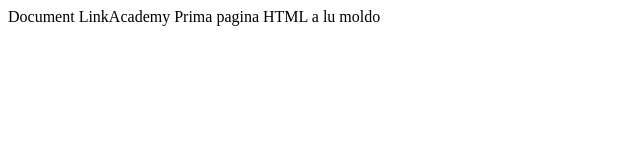
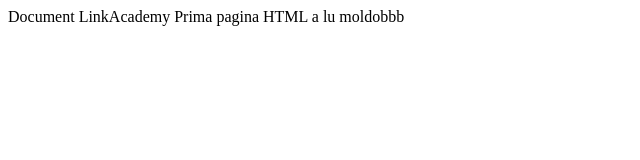
Before and after one commit to madamoldoveanu/html2324, a plain HTML site: page curs1/ap1_1.html in a window 1280 px wide. Shown: the full height of the page, 0-640 px from the left. Drawn offline with Linux system fonts and the light colour scheme.

Commit message:
Update ap1_1.html

```diff
--- a/curs1/ap1_1.html
+++ b/curs1/ap1_1.html
@@ -5,6 +5,6 @@
     <title>Document LinkAcademy</title>
     </head>
     <body>
-        Prima pagina HTML a lu moldo
+        Prima pagina HTML a lu moldobbb
     </body>
     </html>
```
